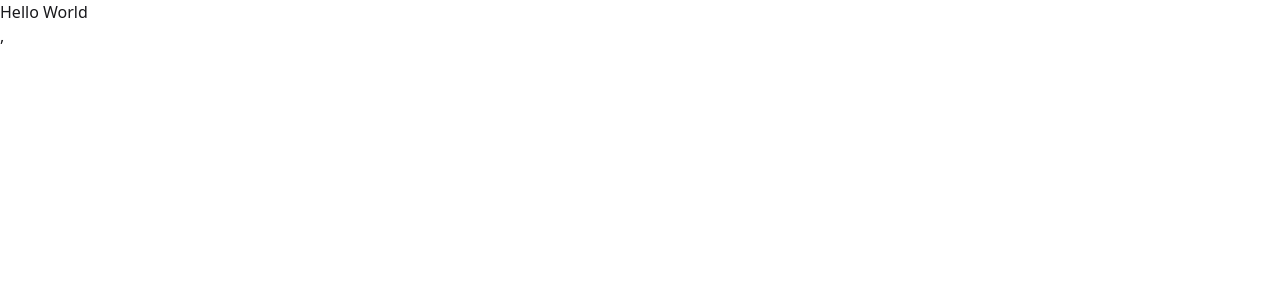
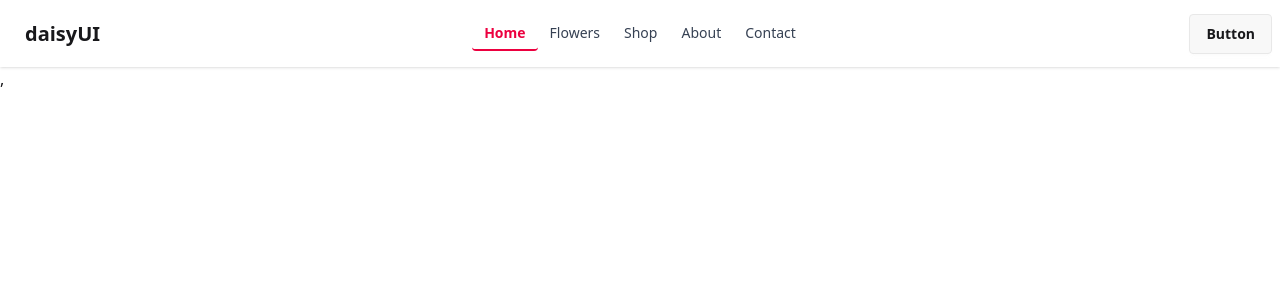
Before and after one commit to mohammademon393/Flowers-Shop, a React (Vite) app: page / in a window 1280 px wide. Shown: the top 300 px of the page. Built offline with nearby package versions, Linux system fonts and the light colour scheme.

Commit message:
design the navbar and create root and footer jsx component and set main layout

```diff
--- a/src/Components/Footer/Footer.jsx
+++ b/src/Components/Footer/Footer.jsx
@@ -0,0 +1,11 @@
+import React from 'react';
+
+const Footer = () => {
+    return (
+        <div>
+
+        </div>
+    );
+};
+
+export default Footer;
--- a/src/Components/Navbar/Navbar.jsx
+++ b/src/Components/Navbar/Navbar.jsx
@@ -20,38 +20,50 @@ const Navbar = () => {
         </li>
         <li>
           <NavLink
-            to="/"
+            to="/flowers"
             className={({ isActive }) =>
               isActive
                 ? "text-rose-600 font-semibold border-b-2 border-rose-600"
                 : "text-gray-700 hover:text-rose-500"
             }
           >
-            Home
+            Flowers
           </NavLink>
         </li>
         <li>
           <NavLink
-            to="/"
+            to="/shop"
             className={({ isActive }) =>
               isActive
                 ? "text-rose-600 font-semibold border-b-2 border-rose-600"
                 : "text-gray-700 hover:text-rose-500"
             }
           >
-            Home
+            Shop
           </NavLink>
         </li>
         <li>
           <NavLink
-            to="/"
+            to="/about"
             className={({ isActive }) =>
               isActive
                 ? "text-rose-600 font-semibold border-b-2 border-rose-600"
                 : "text-gray-700 hover:text-rose-500"
             }
           >
-            Home
+            About
+          </NavLink>
+        </li>
+        <li>
+          <NavLink
+            to="/contact"
+            className={({ isActive }) =>
+              isActive
+                ? "text-rose-600 font-semibold border-b-2 border-rose-600"
+                : "text-gray-700 hover:text-rose-500"
+            }
+          >
+            Contact
           </NavLink>
         </li>
       </>
@@ -82,49 +94,13 @@ const Navbar = () => {
               tabIndex="-1"
               className="menu menu-sm dropdown-content bg-base-100 rounded-box z-1 mt-3 w-52 p-2 shadow"
             >
-              <li>
-                <a>Item 1</a>
-              </li>
-              <li>
-                <a>Parent</a>
-                <ul className="p-2">
-                  <li>
-                    <a>Submenu 1</a>
-                  </li>
-                  <li>
-                    <a>Submenu 2</a>
-                  </li>
-                </ul>
-              </li>
-              <li>
-                <a>Item 3</a>
-              </li>
+              {NavLinks}
             </ul>
           </div>
           <a className="btn btn-ghost text-xl">daisyUI</a>
         </div>
         <div className="navbar-center hidden lg:flex">
-          <ul className="menu menu-horizontal px-1">
-            <li>
-              <a>Item 1</a>
-            </li>
-            <li>
-              <details>
-                <summary>Parent</summary>
-                <ul className="p-2 bg-base-100 w-40 z-1">
-                  <li>
-                    <a>Submenu 1</a>
-                  </li>
-                  <li>
-                    <a>Submenu 2</a>
-                  </li>
-                </ul>
-              </details>
-            </li>
-            <li>
-              <a>Item 3</a>
-            </li>
-          </ul>
+          <ul className="menu menu-horizontal px-1">{NavLinks}</ul>
         </div>
         <div className="navbar-end">
           <a className="btn">Button</a>
--- /dev/null
+++ b/src/MainLAyout/Root.jsx
@@ -0,0 +1,16 @@
+import React from 'react';
+import Navbar from '../Components/Navbar/Navbar';
+import { Outlet } from 'react-router';
+import Footer from '../Components/Footer/Footer';
+
+const Root = () => {
+    return (
+        <div>
+            <Navbar></Navbar>
+            <Outlet></Outlet>
+            <Footer></Footer>
+        </div>
+    );
+};
+
+export default Root;
--- a/src/main.jsx
+++ b/src/main.jsx
@@ -3,13 +3,21 @@ import { createRoot } from 'react-dom/client'
 import './index.css'
 import { createBrowserRouter } from "react-router";
 import { RouterProvider } from "react-router/dom";
+import Root from './MainLAyout/Root';
+import Home from './Pages/Home/Home';
 
 
 // Create a router instance with your routes
 const router = createBrowserRouter([
   {
     path: "/",
-    element: <div>Hello World</div>,
+    element: <Root></Root>,
+    children: [
+      {
+        index: true,
+        Component: Home,
+      }
+    ]
   },
 ]);
 
```
